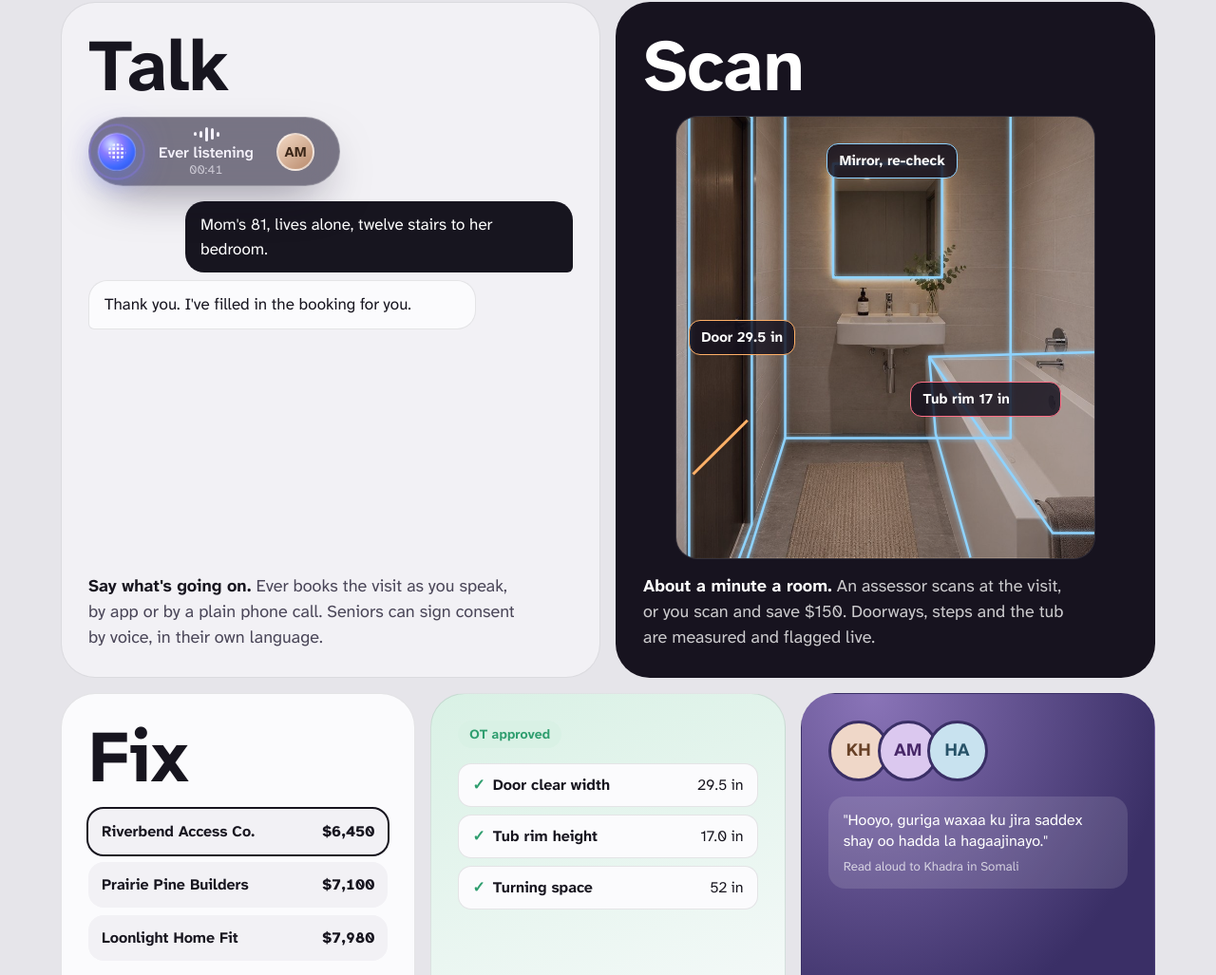
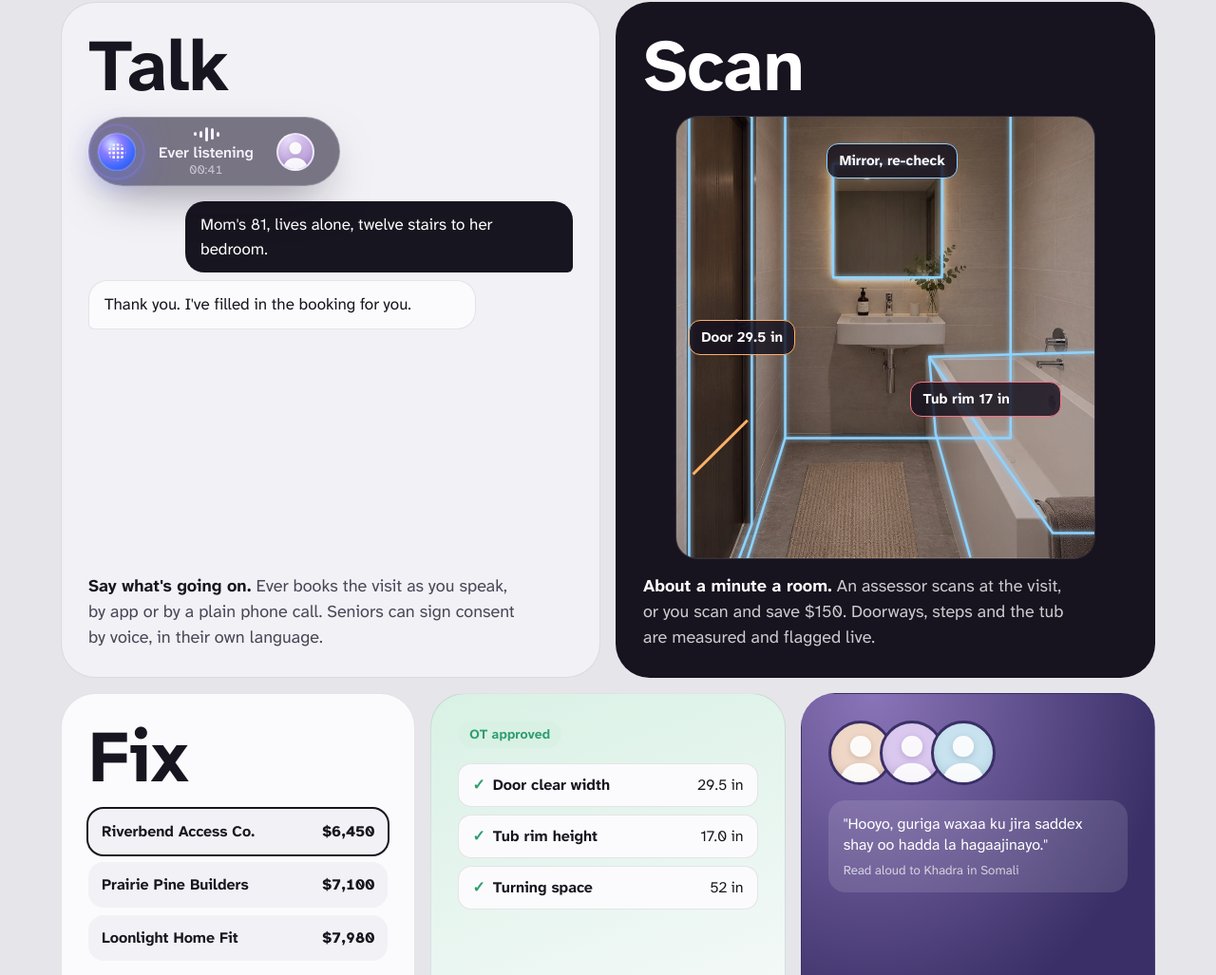
Before and after one commit to asiyetajwa/me, a plain HTML site: page everhome/index.html in a window 1280 px wide. Shown: the part 1144-2171 px from the top of the page at 95% size. Drawn offline with Linux system fonts and the light colour scheme.

Commit message:
Everhome landing: default profile pictures in place of initials
Co-Authored-By: Claude Opus 5.5 <noreply@anthropic.com>
Claude-Session: https://claude.ai/code/session_01K4mrApvo5jJwUN8jwEk6YA

```diff
--- a/everhome/assets/css/landing.css
+++ b/everhome/assets/css/landing.css
@@ -230,3 +230,13 @@ body { font-size: 19px; }
 }
 .hero .pines { bottom: 9%; height: 8%; }
 .rot { background: none; color: #f6dcff; }
+
+/* Default profile pictures: a soft silhouette on a tinted gradient, one tint per person */
+.avatar { display: grid; place-items: end center; overflow: hidden; border-radius: 50%; flex: none;
+  background: radial-gradient(120% 120% at 30% 15%, hsl(var(--h) 70% 92%), hsl(var(--h) 45% 74%) 70%, hsl(var(--h) 40% 64%));
+  box-shadow: inset 0 -6px 12px -6px hsl(var(--h) 40% 35% / 0.35); }
+.avatar svg { width: 100%; height: 100%; fill: rgba(255, 255, 255, 0.92); filter: drop-shadow(0 2px 3px hsl(var(--h) 40% 30% / 0.25)); }
+.pill .who.avatar { width: 40px; height: 40px; padding: 0; border: 2px solid rgba(255, 255, 255, 0.7); }
+.fam { display: flex; }
+.fam .avatar { width: 68px; height: 68px; margin-right: -14px; border: 3px solid #3a2f66; }
+.pill .who.avatar { background: radial-gradient(120% 120% at 30% 15%, hsl(var(--h) 70% 92%), hsl(var(--h) 45% 74%) 70%, hsl(var(--h) 40% 64%)); }
--- a/everhome/index.html
+++ b/everhome/index.html
@@ -56,7 +56,7 @@
     <div class="bento">
       <article class="b b-talk dotgrid-ink">
         <span class="dots big">Talk</span>
-        <div class="b-pill pill"><span class="orb live" style="--s:40px"></span><span class="meta"><span class="wave" aria-hidden="true"><i></i><i></i><i></i><i></i><i></i></span><b>Ever listening</b><small>00:41</small></span><span class="who" aria-hidden="true">AM</span></div>
+        <div class="b-pill pill"><span class="orb live" style="--s:40px"></span><span class="meta"><span class="wave" aria-hidden="true"><i></i><i></i><i></i><i></i><i></i></span><b>Ever listening</b><small>00:41</small></span><span class="who avatar" style="--h:268" role="img" aria-label="Amina"><svg viewBox="0 0 64 64" aria-hidden="true"><circle cx="32" cy="25" r="11.5"/><path d="M9 64c1.5-13.5 10.5-21 23-21s21.5 7.5 23 21z"/></svg></span></div>
         <div class="b-chat"><p class="me">Mom's 81, lives alone, twelve stairs to her bedroom.</p><p class="ever">Thank you. I've filled in the booking for you.</p></div>
         <p class="b-txt"><b>Say what's going on.</b> Ever books the visit as you speak, by app or by a plain phone call. Seniors can sign consent by voice, in their own language.</p>
       </article>
@@ -95,7 +95,7 @@
         <p class="b-txt"><b>A licensed OT checks every number</b> a fix depends on. Until then every view says "Draft, not for quoting".</p>
       </article>
       <article class="b b-family">
-        <div class="fam"><span style="--h:24">KH</span><span style="--h:270">AM</span><span style="--h:200">HA</span></div>
+        <div class="fam"><span class="avatar" style="--h:24" role="img" aria-label="Khadra"><svg viewBox="0 0 64 64" aria-hidden="true"><circle cx="32" cy="25" r="11.5"/><path d="M9 64c1.5-13.5 10.5-21 23-21s21.5 7.5 23 21z"/></svg></span><span class="avatar" style="--h:268" role="img" aria-label="Amina"><svg viewBox="0 0 64 64" aria-hidden="true"><circle cx="32" cy="25" r="11.5"/><path d="M9 64c1.5-13.5 10.5-21 23-21s21.5 7.5 23 21z"/></svg></span><span class="avatar" style="--h:200" role="img" aria-label="Hassan"><svg viewBox="0 0 64 64" aria-hidden="true"><circle cx="32" cy="25" r="11.5"/><path d="M9 64c1.5-13.5 10.5-21 23-21s21.5 7.5 23 21z"/></svg></span></div>
         <p class="lis" lang="so">"Hooyo, guriga waxaa ku jira saddex shay oo hadda la hagaajinayo."<small>Read aloud to Khadra in Somali</small></p>
         <p class="b-txt"><b>One plan for the whole family.</b> Each senior hears the report read aloud in English, Somali or Spanish. The family follows one plan from anywhere.</p>
       </article>
```
